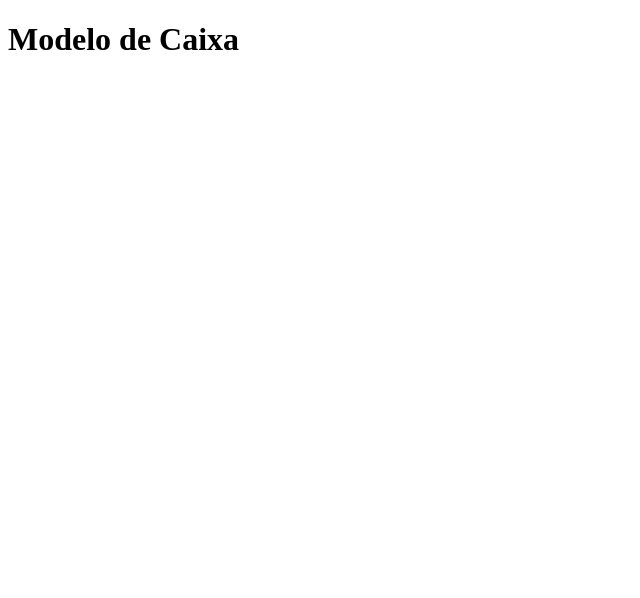
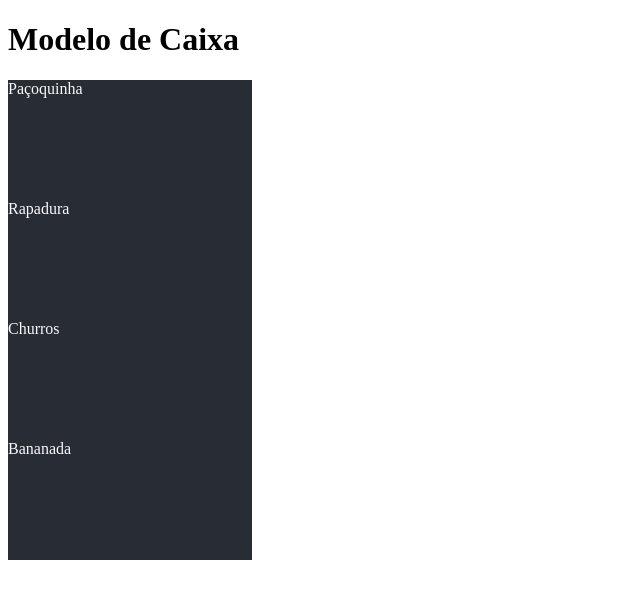
Before and after one commit to LucasPaivaSantos/css2, a plain HTML site: page box.html in a window 1280 px wide. Shown: the whole page, without its empty margins (0-640 px from the left). Drawn offline with Linux system fonts and the light colour scheme.

Commit message:
adiciona divs coloridos ao modelo de caixa

```diff
--- a/box.html
+++ b/box.html
@@ -1,13 +1,30 @@
 <!DOCTYPE html>
 <html lang="pt-BR">
+
 <head>
     <meta charset="UTF-8">
     <meta http-equiv="X-UA-Compatible" content="IE=edge">
     <meta name="viewport" content="width=device-width, initial-scale=1.0">
     <title>Modelo de Caixa</title>
+    <style>
+        div {
+            background-color: #282c34;
+            color: #f8f9fc;
+            display: block;
+            width: 244px;
+            height: 120px;
+
+        }
+    </style>
 </head>
+
 <body>
-        <h1>Modelo de Caixa</h1>
+    <h1>Modelo de Caixa</h1>
+    <div>Paçoquinha</div>
+    <div>Rapadura</div>
+    <div>Churros</div>
+    <div>Bananada</div>
 
 </body>
+
 </html>
```
